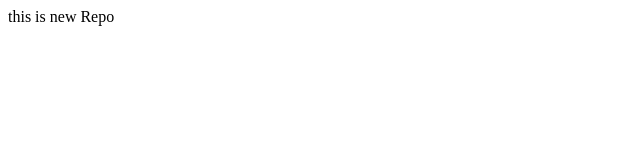
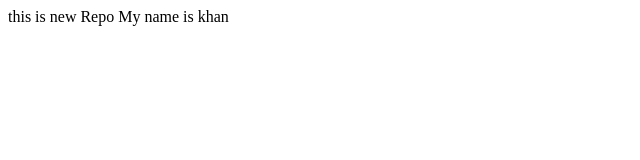
Before and after one commit to Shamsi0011/locaRepo, a plain HTML site: page index.html in a window 1280 px wide. Shown: the whole page, without its empty margins (0-640 px from the left). Drawn offline with Linux system fonts and the light colour scheme.

Commit message:
new feature

```diff
--- a/index.html
+++ b/index.html
@@ -1,3 +1,4 @@
 <p>
     this is new Repo
+    My name is khan
 </p>
```
